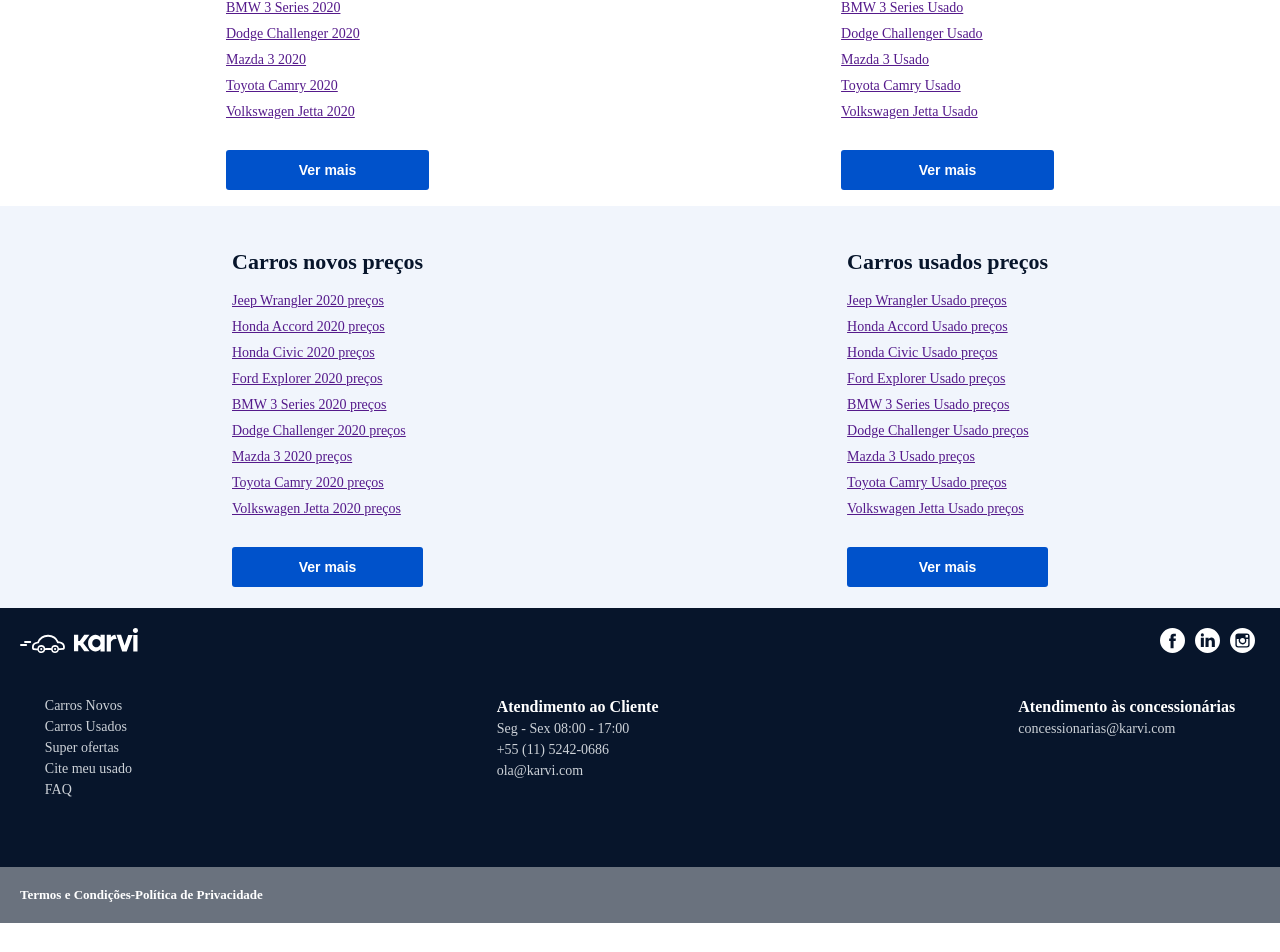
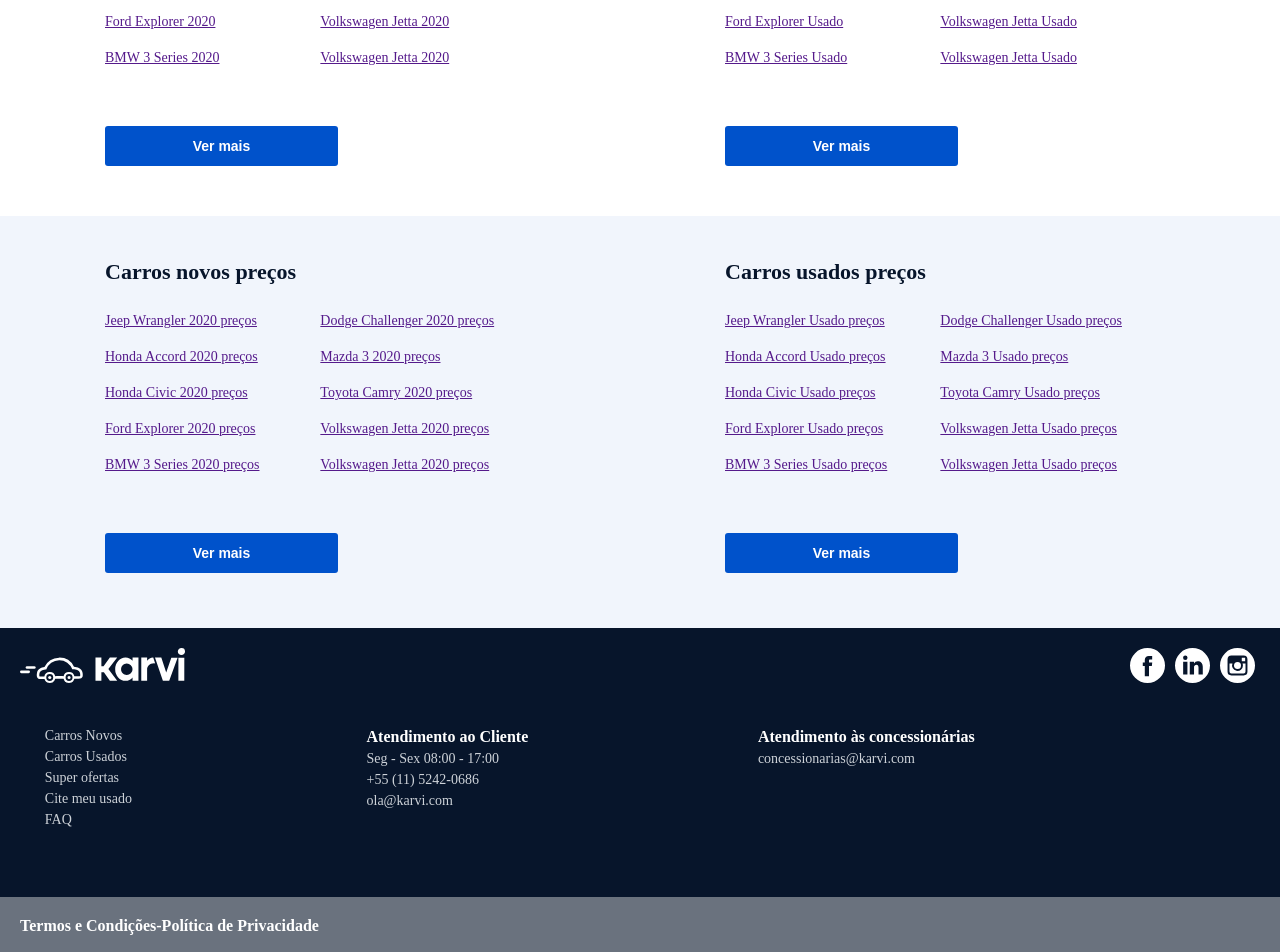
Before and after one commit to brendiTech/karvi, a React app: page / in a window 1280 px wide. Shown: the part 3383-4335 px from the top of the page. Before the commit the page ends 4306 px from the top, so only its background shows below. Built offline with nearby package versions, Linux system fonts and the light colour scheme; a web font is replaced by a local one.

Commit message:
Avances 1024

```diff
--- a/src/components/CarrosPrecios.jsx
+++ b/src/components/CarrosPrecios.jsx
@@ -16,6 +16,7 @@
                         <li><a href="">Mazda 3 2020 preços</a></li>
                         <li><a href="">Toyota Camry 2020 preços</a></li>
                         <li><a href="">Volkswagen Jetta 2020 preços</a></li>
+                        <li><a href="">Volkswagen Jetta 2020 preços</a></li>
                     </ul>
                     <button className="btn-blue">Ver mais</button>
                 </div>
@@ -31,6 +32,7 @@
                         <li><a href="">Mazda 3 Usado preços</a></li>
                         <li><a href="">Toyota Camry Usado preços</a></li>
                         <li><a href="">Volkswagen Jetta Usado preços</a></li>
+                        <li><a href="">Volkswagen Jetta Usado preços</a></li>
                     </ul>
                     <button className="btn-blue">Ver mais</button>
                 </div>
--- a/src/components/CarrosVenda.jsx
+++ b/src/components/CarrosVenda.jsx
@@ -15,6 +15,8 @@
                     <li><a href="">Mazda 3 2020</a></li>
                     <li><a href="">Toyota Camry 2020</a></li>
                     <li><a href="">Volkswagen Jetta 2020</a></li>
+                    <li><a href="">Volkswagen Jetta 2020</a></li>
+
                 </ul>
                 <button className="btn-blue">Ver mais</button>
             </div>
@@ -30,6 +32,8 @@
                     <li><a href="">Mazda 3 Usado</a></li>
                     <li><a href="">Toyota Camry Usado</a></li>
                     <li><a href="">Volkswagen Jetta Usado</a></li>
+                    <li><a href="">Volkswagen Jetta Usado</a></li>
+
                 </ul>
                 <button className="btn-blue">Ver mais</button>
             </div>
--- a/src/css/hero.css
+++ b/src/css/hero.css
@@ -255,6 +255,21 @@
       body .encontretipo .images .cuadricula {
         margin: 1% 3%; }
         body .encontretipo .images .cuadricula img {
-          width: auto; } }
+          width: auto; }
+  body .carrosvenda ul {
+    display: flex;
+    flex-direction: column;
+    flex-wrap: wrap;
+    height: 200px;
+    width: 450px; }
+  body .carrosvenda button {
+    width: 233px;
+    margin-bottom: 50px; }
+  body .backfooter .footer .content {
+    width: 75%; }
+  body .backfooter .footer .icons img {
+    height: 35px; }
+  body .backfooter .divbottom h3 {
+    font-size: 16px; } }
 
 /*# sourceMappingURL=hero.css.map */
--- a/src/css/hero.scss
+++ b/src/css/hero.scss
@@ -387,5 +387,38 @@
                 }
             }
         }
+        .carrosvenda{
+            ul{
+                display: flex;
+                flex-direction: column;
+                flex-wrap: wrap;
+                height: 200px;
+                width: 450px;
+
+            }
+            button{
+                width: 233px;
+                margin-bottom: 50px;
+
+            }
+
+        }
+        .backfooter{
+            .footer{
+                .content{
+                    width: 75%
+                }
+                .icons{
+                    img{
+                        height: 35px;
+                    }
+                }
+            }
+            .divbottom{
+                h3{
+                    font-size: 16px;
+                }
+            }
+        }
     }
 }
```
Also changed, not shown: 1 other file (tests, documents, lock files or other folders).
